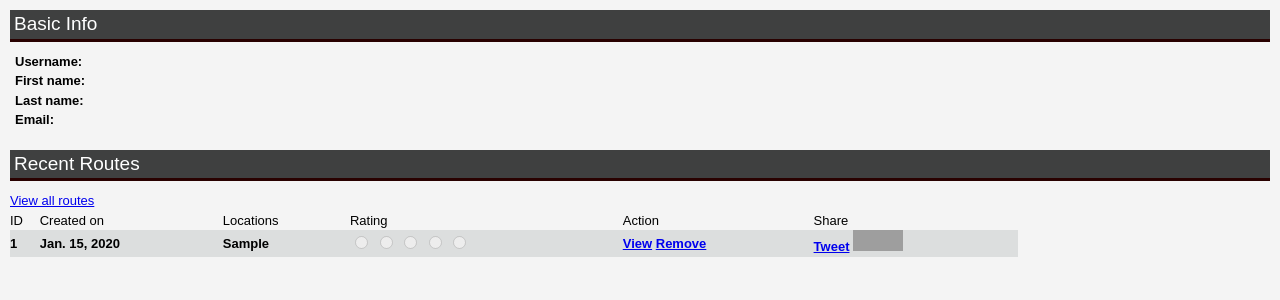
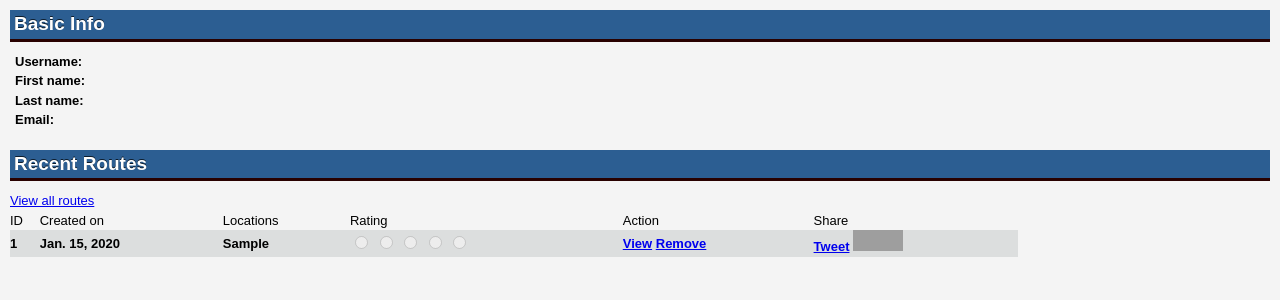
Before and after one commit to ajhinz/Bikeshare-project, a Django app: template templates/account/profile.html in a window 1280 px wide. Shown: the part 110-410 px from the top of the page. Run offline with Django 3.2, Linux system fonts and the light colour scheme; tables that the repository leaves empty hold one stand-in row (values such as "Sample post"); the template is opened without the code that fills it: values that come from a table or form of the project are taken from there, most other values are stand-ins (such as "Sample title", 1, 10 or a date in 2020); lists and menus that the app fills with data are empty; parts of the project's set-up code (start-up, migrations or seed data) failed here and were passed over; some libraries are stand-ins or nearby versions; grey boxes are pictures that could not be loaded.

Commit message:
Quick css edit.

```diff
--- a/static/style.css
+++ b/static/style.css
@@ -179,12 +179,13 @@ a.logo {
 }
 
 #profile h4, #routes h4{
-    background-color: #3f4040;
+    background-color: #2c5e92;
     border-bottom: 3px solid #290100;
     color: #fff;
-    font-weight: 300;
+    font-weight: 60000;
     padding-left: 4px;
     margin-bottom: 10px;
+    text-shadow: rgba(0, 0, 0, 0.699219) 0px -1px 0px;;
 }
 
 table#basic_info td {
@@ -197,6 +198,7 @@ tbody {
 table#basic_info th{
     padding: 0 5px 0 5px;;
     font-weight: bold;
+
 }
 
 table#recent_routes, table#saved_routes {
```
